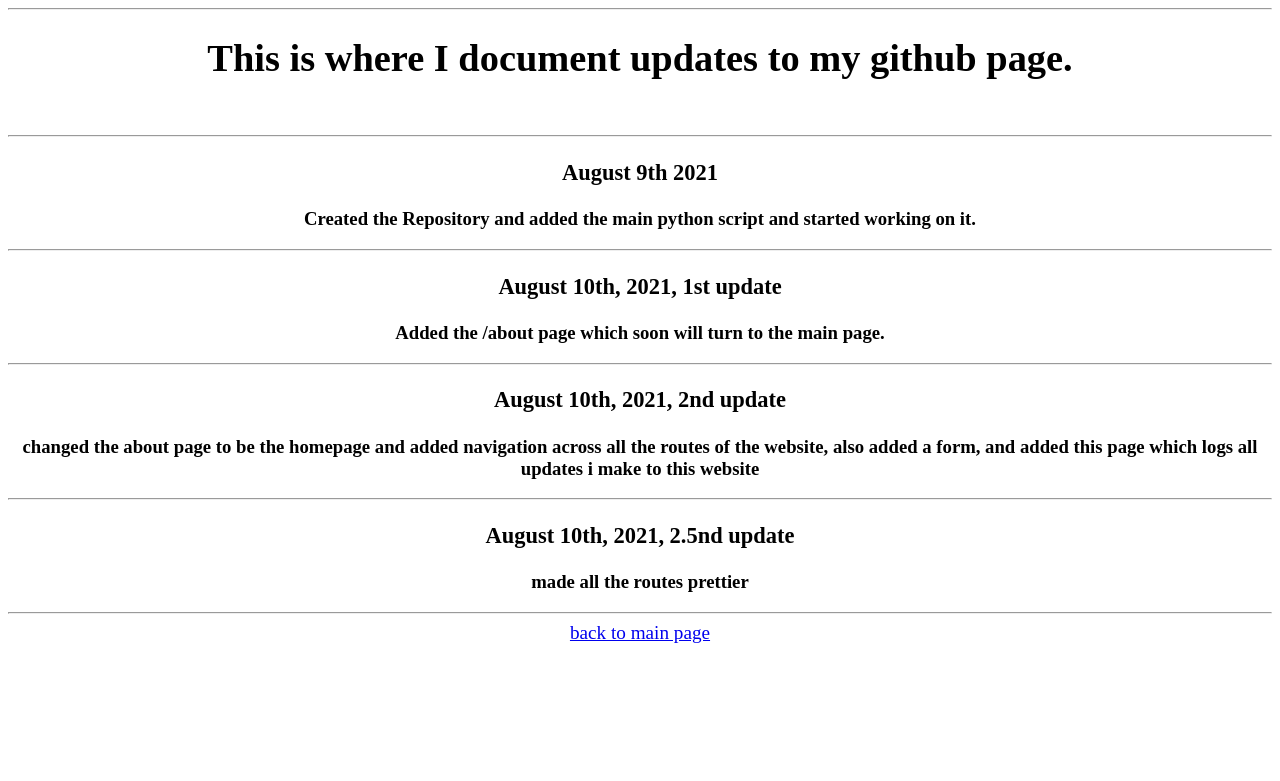
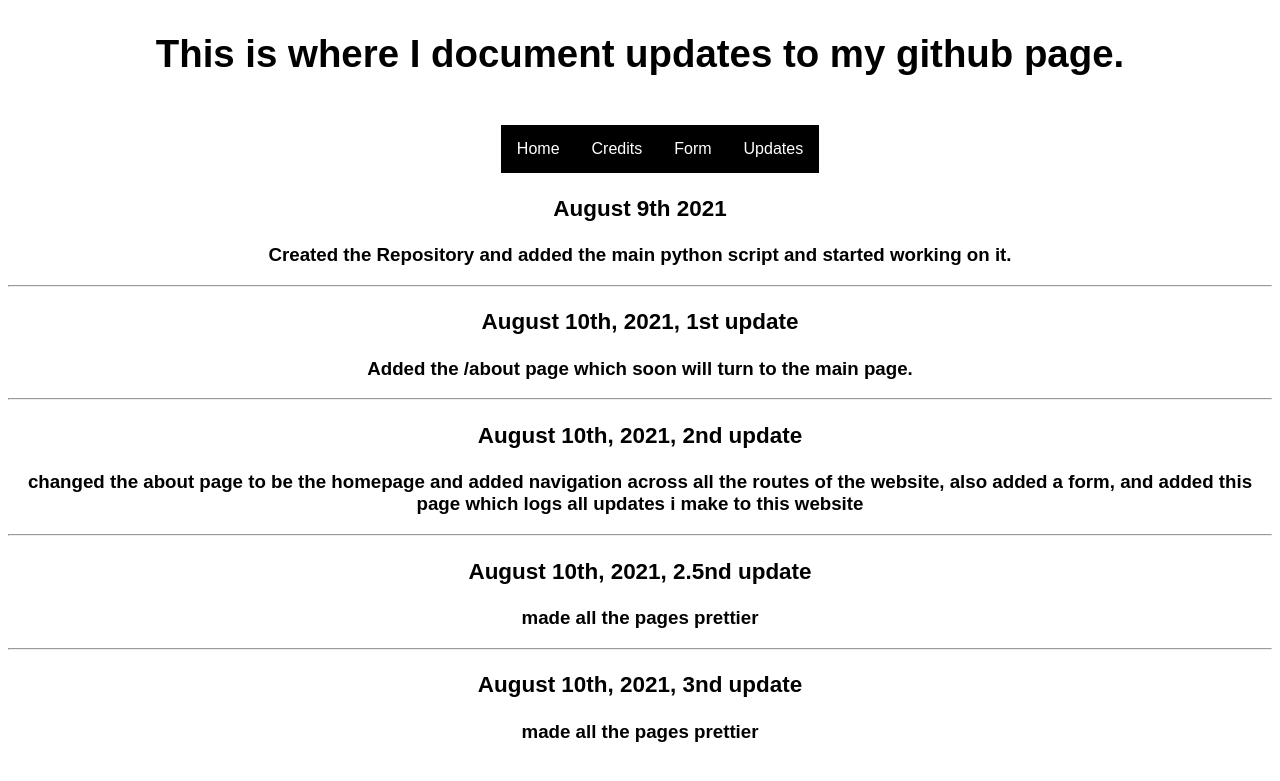
Before and after one commit to artyomkulimov/home-website, a Flask app: page /updates in a window 1280 px wide. Shown: the top 781 px of the page. Run offline with Flask 2, Linux system fonts and the light colour scheme.

Commit message:
what have you done

```diff
--- a/static/about.css
+++ b/static/about.css
@@ -1,4 +1,5 @@
 body{
     background-color:rgb(255, 255, 255);
     color:rgb(0, 0, 0);
+    text-align: center;
 }
--- /dev/null
+++ b/static/layout.css
@@ -0,0 +1,48 @@
+h1, p {
+    margin: 20px;
+    color: rgb(0, 0, 0);
+    line-height: 1.75em;
+}
+.nav-horizontal {
+    background-color: rgb(255, 255, 255);
+    overflow: hidden;
+    height: 3em;
+    width: 100%;
+}
+.nav-horizontal .mask {
+    height: 5em;
+    width: 100%;
+    overflow-x: auto;
+    -webkit-overflow-scrolling: touch;
+}
+.nav-horizontal .list {
+    display: inline-table;
+    margin: 0 auto;
+    max-width: 100%;
+}
+.nav-horizontal .list li {
+    display: table-cell;
+}
+.nav-horizontal .list a {
+    display: block;
+    padding: 0 1em;
+    text-decoration: none;
+    background-color: rgb(0, 0, 0);
+    color: rgb(255, 255, 255);
+    height: 3em;
+    line-height: 3;
+}
+.nav-horizontal .list a:hover {
+    border-bottom: 2px solid rgb(128, 125, 125);
+    background-color: #3b3a3a;
+}
+* {
+    box-sizing: border-box;
+}
+body {
+    font-family: sans-serif;
+    /* padding-top: 100px;
+    width: 100vw; */
+    text-align: center;
+    background-color: rgb(255, 255, 255);
+}
--- /dev/null
+++ b/templates/layout.html
@@ -0,0 +1,28 @@
+<!DOCTYPE html>
+<html lang="en">
+<head>
+    <meta charset="UTF-8">
+    <meta http-equiv="X-UA-Compatible" content="IE=edge">
+    <meta name="viewport" content="width=device-width, initial-scale=1.0">
+    <link rel="stylesheet" href="{{url_for('static',filename = 'layout.css')}}">
+    {% if title %}
+        <title>{{title}}</title>
+    {% else %}
+        <title>Web Blog</title>
+    {% endif %}
+</head>
+<body>
+    <nav class="nav-horizontal">
+        <div class="mask">
+          <ul class="list">
+            <li><a href="/home">Home</a></li>
+            <li><a href="/credits">Credits</a></li>
+            <li><a href="/form">Form</a></li>
+            <li><a href="/updates">Updates</a></li>
+          </ul>
+        </div>
+    </nav>
+    {% block content %}
+    {% endblock %}
+</body>
+</html>
--- /dev/null
+++ b/templates/register.html
@@ -0,0 +1,4 @@
+{% extends "layout.html" %}
+{% block content %}
+
+{% endblock %}
--- a/templates/updates.html
+++ b/templates/updates.html
@@ -1,18 +1,8 @@
-<!DOCTYPE html>
-<html lang="en">
-<head>
-    <meta charset="UTF-8">
-    <meta http-equiv="X-UA-Compatible" content="IE=edge">
-    <meta name="viewport" content="width=device-width, initial-scale=1.0">
-    <title>Updates</title>
-</head>
-<body>
-    <center>
-    <header>
-    <hr>
-    <big><h1>This is where I document updates to my github page.</h1></big> <br>
-    <hr>
-    </header>
+<header>
+<big><h1>This is where I document updates to my github page.</h1></big> <br>
+</header>
+{% extends "layout.html" %}
+{% block content %}
     <div>
         <big><div><h3>August 9th 2021</h3></div></big>
         <h3>Created the Repository and added the main
@@ -33,11 +23,11 @@
     <hr>
     <div>
         <big><div><h3>August 10th, 2021, 2.5nd update</h3></div></big>
-        <h3>made all the routes prettier</h3>
+        <h3>made all the pages prettier</h3>
     </div>
     <hr>
-
-    <big><a href="/home">back to main page</a></li></big>
-    </center>
-</body>
-</html>
+    <div>
+        <big><div><h3>August 10th, 2021, 3nd update</h3></div></big>
+        <h3>made all the pages prettier</h3>
+    </div>
+{% endblock %}
--- a/web_blog.py
+++ b/web_blog.py
@@ -1,17 +1,14 @@
 from flask import Flask,render_template,url_for
-
+from forms import RegistrationForm
+import os
 
 app = Flask(__name__)
-
+app.config["SECRET_KEY"] = os.environ['flask_secret_key']
 
 @app.route("/home")
 @app.route("/")
 def home():
     return render_template("about.html")
-
-# @app.route("/about")
-# def about():
-
 
 @app.route("/credits")
 def credits():
@@ -24,6 +21,12 @@ def form():
 @app.route("/updates")
 def updates():
     return render_template("updates.html")
+##############################################
+@app.route("/register")
+def register():
+    return render_template("register.html")
+
+
 
 if __name__ == "__main__":
     app.run(debug=True)
```
Also changed, not shown: forms.py (added, +12 -0 lines), templates/about.html (+19 -31 lines), templates/credits.html (+5 -18 lines), static/bitcoin.png (renamed from templates/images/bitcoin.png).
